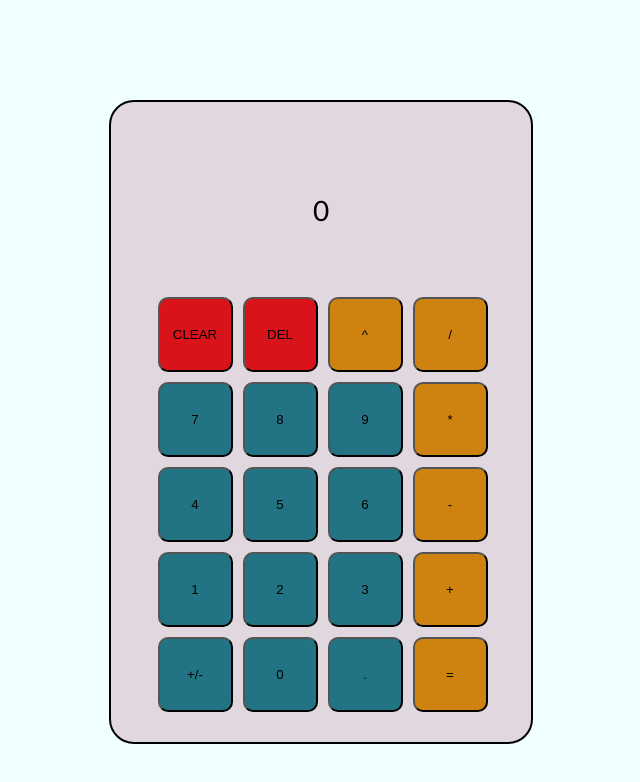
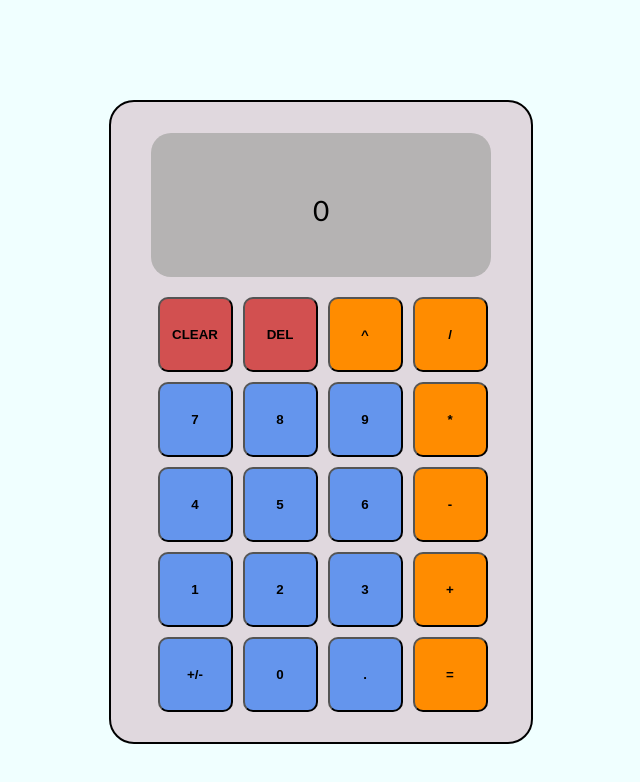
Before and after one commit to RithvikBona/odin-calculator, a plain HTML site: page index.html in a window 1280 px wide. Shown: the whole page, without its empty margins (319-959 px from the left). Drawn offline with Linux system fonts and the light colour scheme.

Commit message:
Add Display Color and Fix Colors

```diff
--- a/index.html
+++ b/index.html
@@ -19,30 +19,30 @@
         </div>
         <div id="keypad">
 
-            <button class='redBtn' id="clearBtn">CLEAR</button>
-            <button class='redBtn' id="delBtn">DEL</button>
-            <button class='op' id="powerBtn">^</button>
-            <button class="op" id="divBtn">/</button>
+            <button class='redBtn' id="clearBtn"><b>CLEAR</b></button>
+            <button class='redBtn' id="delBtn"><b>DEL</b></button>
+            <button class='op' id="powerBtn"><b>^</b></button>
+            <button class="op" id="divBtn"><b>/</b></button>
 
-            <button class="num">7</button>
-            <button class="num">8</button>
-            <button class="num">9</button>
-            <button class="op" id="multiplyBtn">*</button>
+            <button class="num"><b>7</b></button>
+            <button class="num"><b>8</b></button>
+            <button class="num"><b>9</b></button>
+            <button class="op" id="multiplyBtn"><b>*</b></button>
 
-            <button class="num">4</button>
-            <button class="num">5</button>
-            <button class="num">6</button>
-            <button class="op" id="subtractBtn">-</button>
+            <button class="num"><b>4</b></button>
+            <button class="num"><b>5</b></button>
+            <button class="num"><b>6</b></button>
+            <button class="op" id="subtractBtn"><b>-</b></button>
 
-            <button class="num">1</button>
-            <button class="num">2</button>
-            <button class="num">3</button>
-            <button class="op" id="addBtn">+</button>
+            <button class="num"><b>1</b></button>
+            <button class="num"><b>2</b></button>
+            <button class="num"><b>3</b></button>
+            <button class="op" id="addBtn"><b>+</b></button>
 
-            <button class="numChanger" id="signBtn">+/-</button>
-            <button class="num">0</button>
-            <button class="numChanger" id="decimalBtn">.</button>
-            <button class="op" id="eqBtn">=</button>
+            <button class="numChanger" id="signBtn"><b>+/-</b></button>
+            <button class="num"><b>0</b></button>
+            <button class="numChanger" id="decimalBtn"><b>.</b></button>
+            <button class="op" id="eqBtn"><b>=</b></button>
 
 
         </div>
--- a/style.css
+++ b/style.css
@@ -1,5 +1,6 @@
 body {
     display: flex;
+    overflow: hidden;
     justify-content: center;
     align-items: center;
     margin-top: 100px;
@@ -30,6 +31,10 @@ body {
     justify-content: center;
     align-items: center;
     gap: 10px;
+    border: black;
+    border-radius: 20px;
+    background-color: rgb(181, 179, 179);
+    width: 300px;
 }
 
 #displayCurrent {
@@ -53,13 +58,13 @@ button {
 }
 
 .redBtn {
-    background-color: #D8141A;
+    background-color: rgb(210, 80, 80);
 }
 
 .op {
-    background-color: #CE8311;
+    background-color: darkorange;
 }
 
 .num, .numChanger{
-    background-color: #227485;
+    background-color: cornflowerblue;
 }
```
